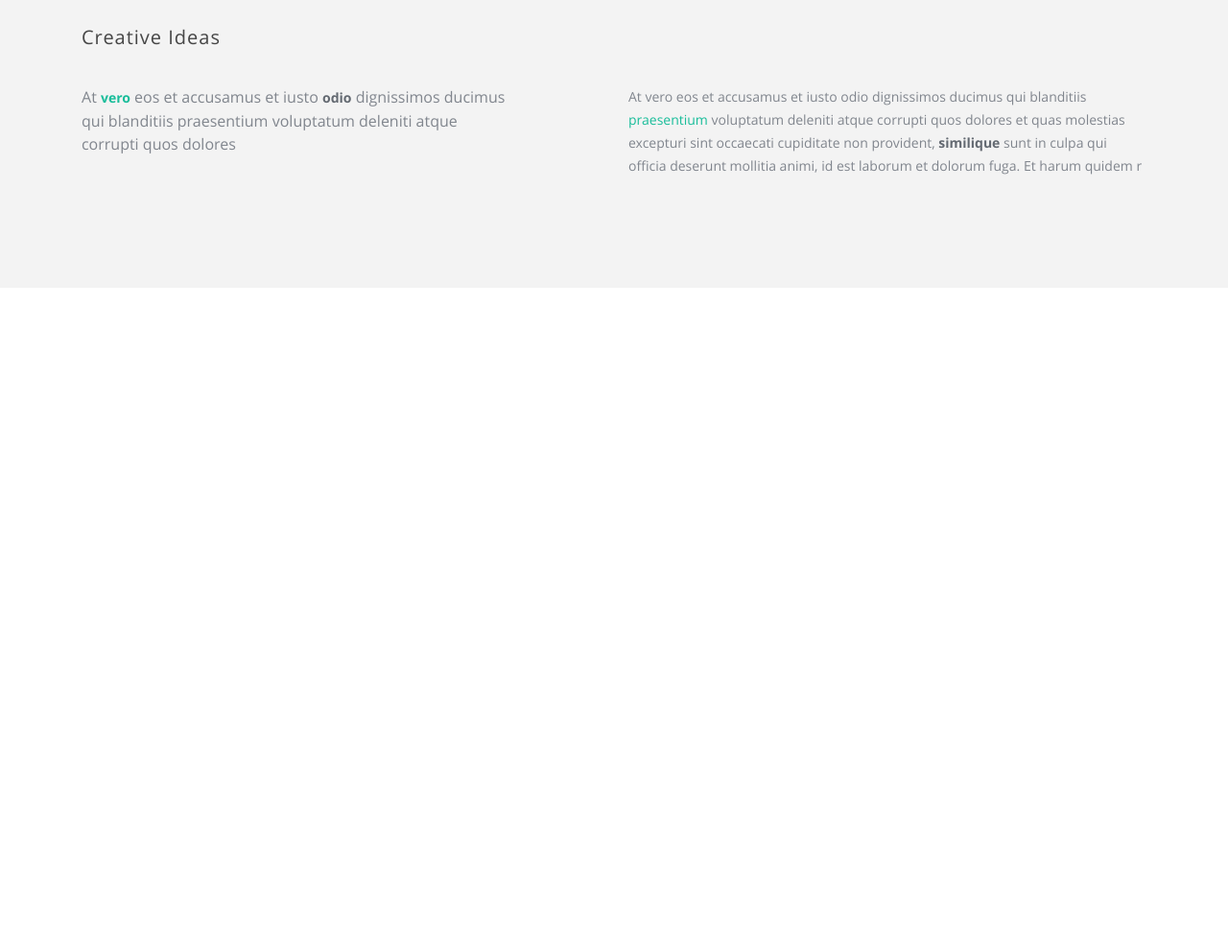
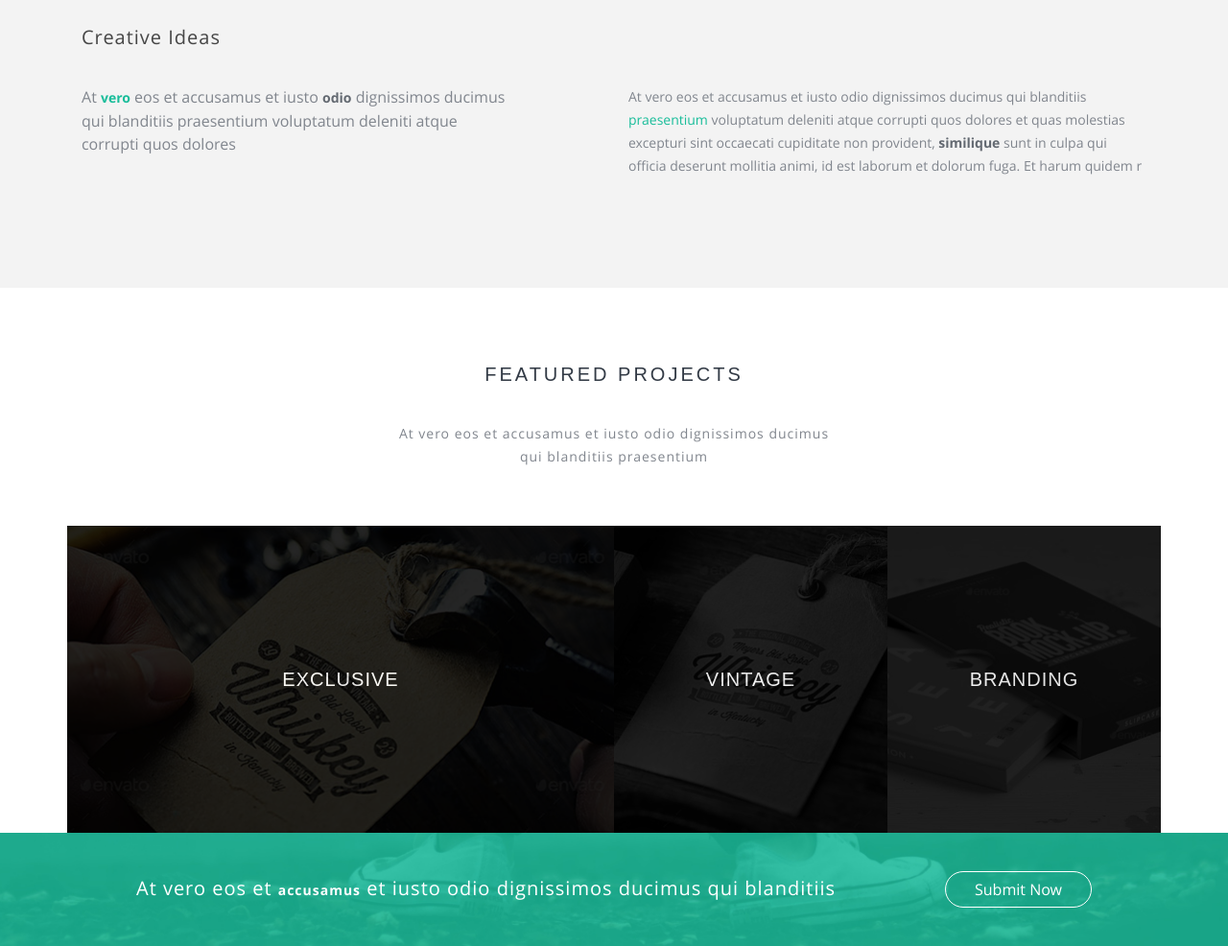
Before and after one commit to BohdanK226/Bouncy, a plain HTML site: page index.html in a window 1280 px wide. Shown: the part 1605-2591 px from the top of the page at 96% size. Before the commit the page ends 1905 px from the top, so only its background shows below. Drawn offline with Linux system fonts and the light colour scheme; a web font is replaced by a local one.

Commit message:
section feutured done

```diff
--- a/index.html
+++ b/index.html
@@ -48,8 +48,8 @@
             </div>
         </nav>
         <h1 class="title">we are code cafe</h1>
-        <p class="subtitle">At vero eos et accusamus et iusto odio dignissimos ducimus qui blanditiis praesentium
-            voluptatum</p>
+        <h3 class="subtitle">At vero eos et accusamus et iusto odio dignissimos ducimus qui blanditiis praesentium
+            voluptatum</h3>
         <a href="#" class="style-cst-icon pe-7s-angle-down"></a>
     </div>
 </header>
@@ -74,7 +74,7 @@
 <section class="about">
     <div class="container">
         <h2 class="title">DetailS ABOUT BOUNCY</h2>
-        <p class="subtitle">At vero eos et accusamus et iusto odio dignissimos ducimus qui blanditiis praesentium</p>
+        <h3 class="subtitle">At vero eos et accusamus et iusto odio dignissimos ducimus qui blanditiis praesentium</h3>
         <ul class="icons-menu">
             <li><a href="#like" class="pe-7s-like style-cst-icon active"></a></li>
             <li><a href="#mouse" class="pe-7s-mouse style-cst-icon"></a></li>
@@ -82,16 +82,45 @@
         </ul>
         <h3 class="content-title">Creative ideas</h3>
         <div class="row">
-            <div class="col-12 col-md-5"><p class="main-font left-side">At <strong class="green">vero</strong> eos et accusamus et iusto
+            <div class="col-12 col-md-5"><p class="main-font left-side">At <strong class="green">vero</strong> eos et
+                accusamus et iusto
                 <strong>odio</strong> dignissimos ducimus
                 qui blanditiis
                 praesentium voluptatum deleniti atque corrupti quos dolores </p></div>
-            <div class="col-12 offset-md-1 col-md-6"><p class="main-font">At vero eos et accusamus et iusto odio dignissimos ducimus qui
-                blanditiis <span class="green">praesentium</span> voluptatum deleniti atque corrupti quos dolores et quas molestias excepturi sint
-                occaecati cupiditate non provident, <strong>similique</strong> sunt in culpa qui officia deserunt mollitia animi, id est
+            <div class="col-12 offset-md-1 col-md-6"><p class="main-font">At vero eos et accusamus et iusto odio
+                dignissimos ducimus qui
+                blanditiis <span class="green">praesentium</span> voluptatum deleniti atque corrupti quos dolores et
+                quas molestias excepturi sint
+                occaecati cupiditate non provident, <strong>similique</strong> sunt in culpa qui officia deserunt
+                mollitia animi, id est
                 laborum et dolorum fuga. Et harum quidem r</p></div>
         </div>
     </div>
 </section>
+<section class="featured">
+    <div class="container">
+        <h2 class="title">FEATURED PROJECTS</h2>
+        <h3 class="subtitle">At vero eos et accusamus et iusto odio dignissimos ducimus qui blanditiis praesentium</h3>
+        <div class="row">
+            <div class="col-12 col-md-6 item-container" style="background-image: url(images/feauture-1.jpg)"><a href="#"
+                                                                                                                class="overlay">exclusive</a>
+            </div>
+            <div class="col-12 col-md-3 item-container" style="background-image: url(images/feauture-2.jpg)"><a href="#"
+                                                                                                                class="overlay"
+            >vintage</a>
+            </div>
+            <div class="col-12 col-md-3 item-container" style="background-image: url(images/feauture-3.jpg)"><a href="#"
+                                                                                                                class="overlay"
+            >branding</a>
+            </div>
+        </div>
+    </div>
+    <footer>
+        <div class="container">
+            <p class="main-font">At vero eos et <strong>accusamus</strong> et iusto odio dignissimos ducimus qui blanditiis </p>
+            <a href="#" class="custom-btn">submit now</a>
+        </div>
+    </footer>
+</section>
 </body>
 </html>
--- a/scss/style.scss
+++ b/scss/style.scss
@@ -83,6 +83,7 @@ $paddings: 80px 0 100px 0;
   border-radius: 50%;
   justify-content: center;
   align-items: center;
+
   &:hover {
     color: white;
   }
@@ -116,7 +117,8 @@ header {
       margin-top: 15px;
     }
   }
-  .navbar .nav-item  {
+
+  .navbar .nav-item {
     padding: 0 10px;
     @include max-screen(992px) {
       padding: 0 6px;
@@ -124,11 +126,13 @@ header {
     }
     border-radius: 25px;
     border: 1px solid transparent;
+
     .nav-link {
       @extend .main-font;
       font-size: 16px;
       color: white;
       text-transform: capitalize;
+
       &:hover {
         color: white;
         text-shadow: white 0 0 3px;
@@ -136,20 +140,24 @@ header {
     }
 
   }
+
   .navbar .nav-item.active {
     border: 1px solid white;
   }
+
   .title {
     font-size: 35px;
     color: white;
     margin-top: 220px;
   }
+
   .subtitle {
     font-size: 16px;
     color: white;
     max-width: 600px;
     margin: auto auto 220px auto;
   }
+
   .pe-7s-angle-down {
     margin-bottom: 80px;
     height: 40px;
@@ -160,16 +168,20 @@ header {
 
 .bouncy {
   padding: $paddings;
+
   .ipad {
     background: url("../images/ipad.png") no-repeat center center;
     background-size: contain;
     height: 350px;
   }
+
   .content {
     padding-top: 40px;
-    .title{
+
+    .title {
       text-align: left;
     }
+
     .main-font {
       text-align: justify;
     }
@@ -179,9 +191,11 @@ header {
 .about {
   background-color: #f3f3f3;
   padding: $paddings;
+
   .icons-menu {
     display: flex;
     justify-content: center;
+
     li {
       margin: 0 10px 60px 10px;
     }
@@ -195,3 +209,61 @@ header {
     font-size: 16px;
   }
 }
+
+.featured {
+  padding-top: 80px;
+
+  .item-container {
+    background: no-repeat center center;
+    background-size: cover;
+    height: 320px;
+    position: relative;
+
+    .overlay {
+      background-color: black;
+      font-family: SourceSansProLight, Arial, sans-serif;
+      letter-spacing: 1px;
+      color: white;
+      display: flex;
+      justify-content: center;
+      align-items: center;
+      font-size: 20px;
+      opacity: .85;
+      position: absolute;
+      top: 0;
+      left: 0;
+      height: 100%;
+      width: 100%;
+      transition: opacity .3s;
+      text-transform: uppercase;
+
+      &:hover {
+        opacity: 0;
+      }
+    }
+  }
+
+  footer {
+    background: url("../images/feauture-footer-bg.jpg") no-repeat center center;
+    background-size: cover;
+    padding: 40px 0 40px 0;
+    .container {
+      display: flex;
+      justify-content: space-around;
+      align-items: baseline;
+      .main-font {
+        color: white;
+        font-size: 20px;
+        letter-spacing: 1px;
+        strong {
+          color: inherit;
+        }
+      }
+      .custom-btn {
+        color: white;
+        border: 1px solid white;
+        margin: 0;
+      }
+    }
+  }
+}
```
Also changed, not shown: css/style.css, 1 other file.
